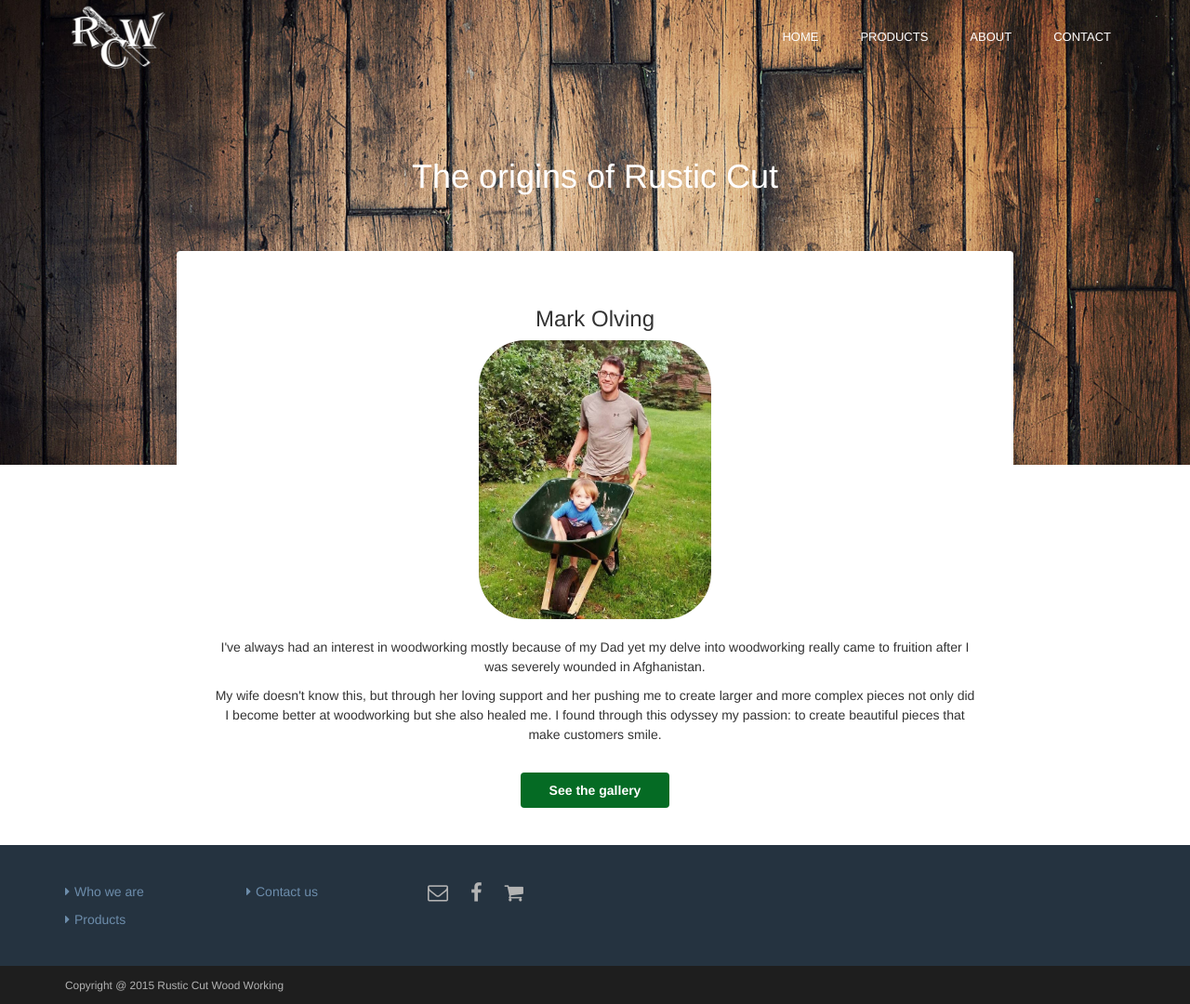
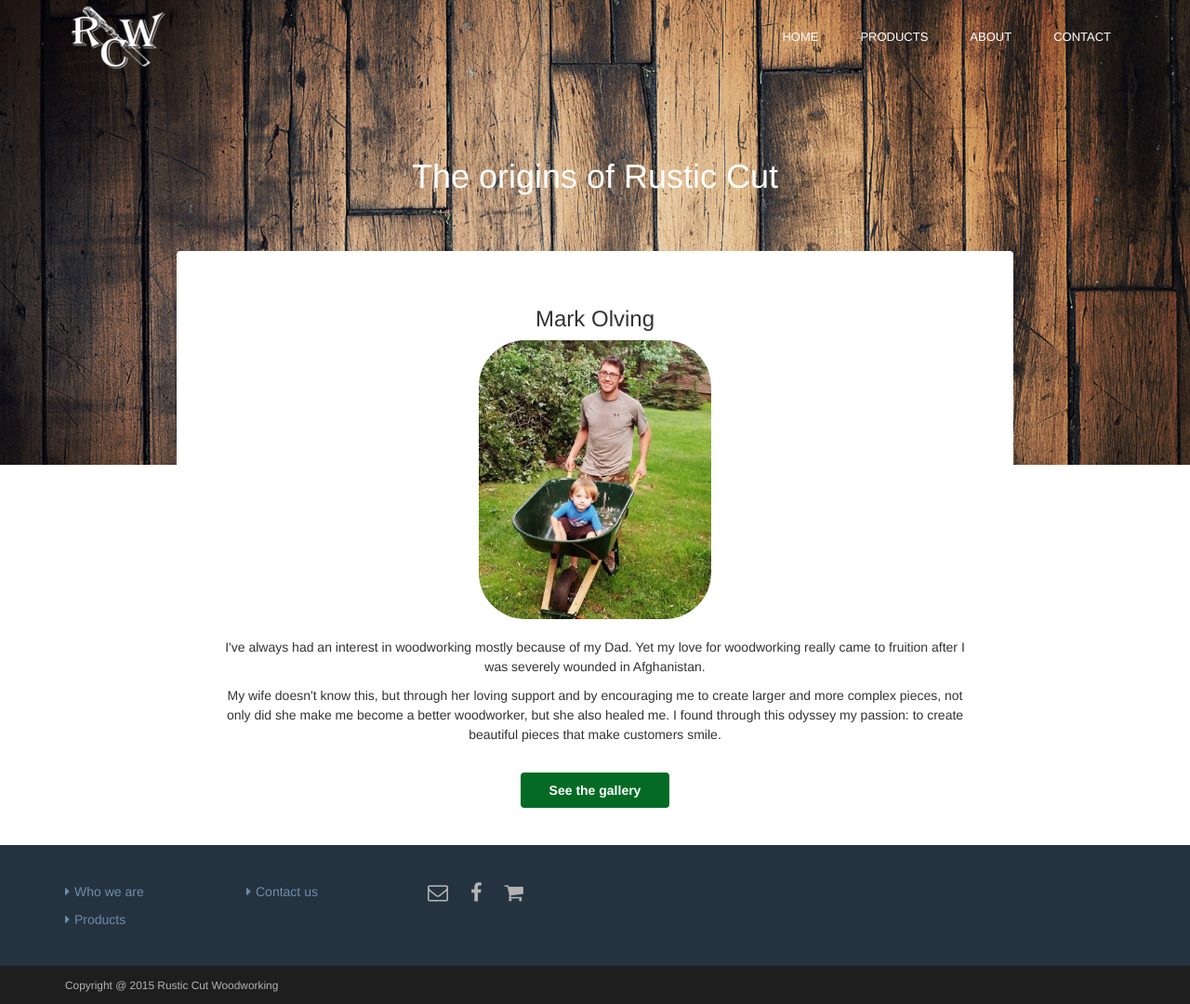
Before and after one commit to OldGareBear/rustic-cut, a Django app: template django/rustic_cut/rustic_cut/templates/rustic_cut/html/about.html in a window 1280 px wide. Shown: the whole page at 93% size. Run offline with Django 3.2, Linux system fonts and the light colour scheme; the template is opened without the code that fills it, so the values that code supplies are empty; some libraries are stand-ins or nearby versions.

Commit message:
master: fixes
Signed-off-by: OldGareBear <betheagary@gmail.com>

```diff
--- a/django/rustic_cut/rustic_cut/templates/rustic_cut/html/about.html
+++ b/django/rustic_cut/rustic_cut/templates/rustic_cut/html/about.html
@@ -14,8 +14,8 @@
                     <h3>Mark Olving</h3>
                     <div class='about-photo' style="background: url({% static 'rustic_cut/img/mark_palmer.jpg' %}) no-repeat;background-size: cover;"></div>
                     <br>
-                    <p>I've always had an interest in woodworking mostly because of my Dad yet my delve into woodworking really came to fruition after I was severely wounded in Afghanistan.</p>
-                    <p>My wife doesn't know this, but through her loving support and her pushing me to create larger and more complex pieces not only did I become better at woodworking but she also healed me. I found through this odyssey my passion: to create beautiful pieces that make customers smile.</p>
+                    <p>I've always had an interest in woodworking mostly because of my Dad. Yet my love for woodworking really came to fruition after I was severely wounded in Afghanistan.</p>
+                    <p>My wife doesn't know this, but through her loving support and by encouraging me to create larger and more complex pieces, not only did she make me become a better woodworker, but she also healed me. I found through this odyssey my passion: to create beautiful pieces that make customers smile.</p>
                     </br>
                     <div class="text-center" style="padding-top:50px padding-bottom:50px">
                         <a class="btn btn-cta btn-cta-secondary" style="font-size:100%" href="/products/">See the gallery</a>
--- a/django/rustic_cut/rustic_cut/templates/rustic_cut/html/base.html
+++ b/django/rustic_cut/rustic_cut/templates/rustic_cut/html/base.html
@@ -5,7 +5,7 @@
 
 <head>
     <meta charset="UTF-8">
-    <title>Rustic Cut Wood Working</title>
+    <title>Rustic Cut Woodworking</title>
 
     <script type="text/javascript" src="//cdnjs.cloudflare.com/ajax/libs/jquery/1.11.3/jquery.min.js" ></script>
     <script type="text/javascript" src="//cdnjs.cloudflare.com/ajax/libs/twitter-bootstrap/3.2.0/js/carousel.min.js" ></script>
@@ -86,7 +86,7 @@
         </div><!--//footer-content-->
         <div class="bottom-bar">
             <div class="container">
-                <small class="copyright">Copyright @ 2015 Rustic Cut Wood Working</small>
+                <small class="copyright">Copyright @ 2015 Rustic Cut Woodworking</small>
             </div><!--//container-->
         </div><!--//bottom-bar-->
     </footer><!--//footer-->
--- a/django/rustic_cut/rustic_cut/templates/rustic_cut/html/index.html
+++ b/django/rustic_cut/rustic_cut/templates/rustic_cut/html/index.html
@@ -12,7 +12,7 @@
 
     <section class="promo section section-on-bg">
         <div class="container text-center">
-            <h2 class="title">Rustic Cut Wood Working</h2>
+            <h2 class="title">Rustic Cut Woodworking</h2>
             <p class="intro">Check out our
                 <b>
                 <a class="featured" href="{% if featured_product %}products/{{ featured_product.id }}{% else %}/products/{% endif %}" target="_blank">
```
Also changed, not shown: django/rustic_cut/rustic_cut/views.py (+9 -19 lines).
